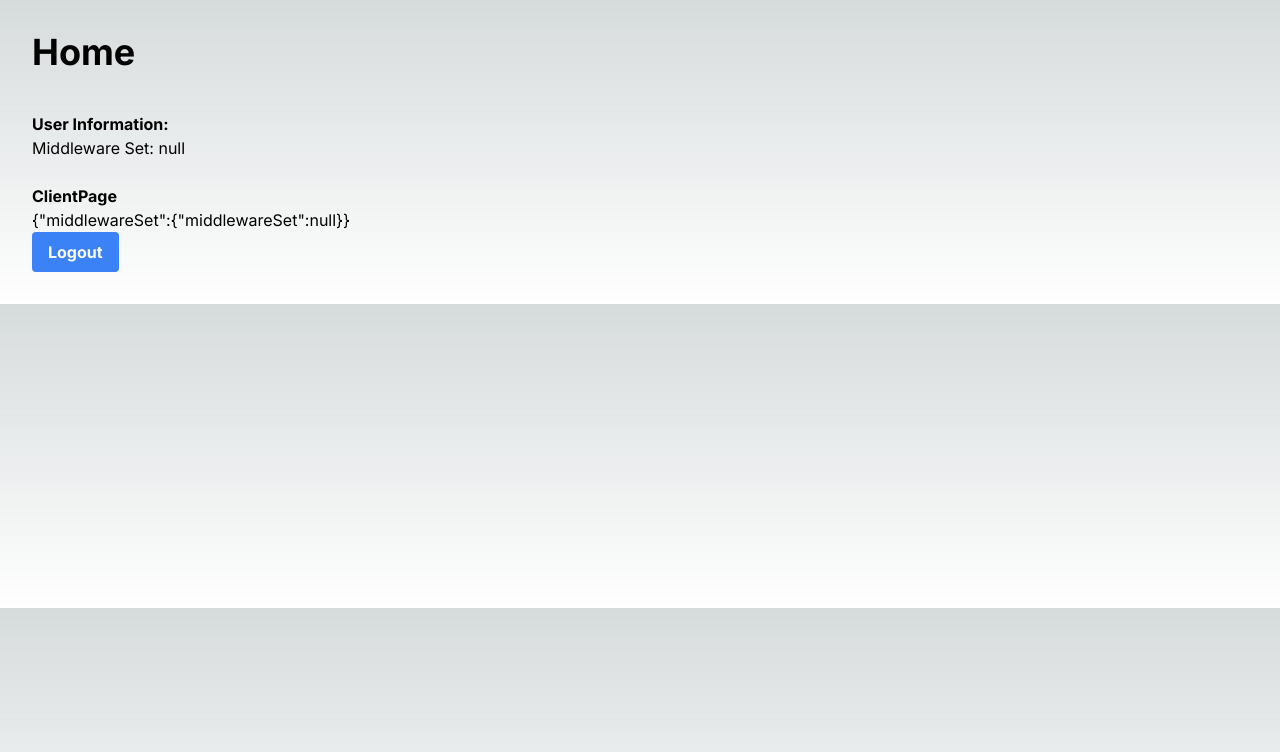
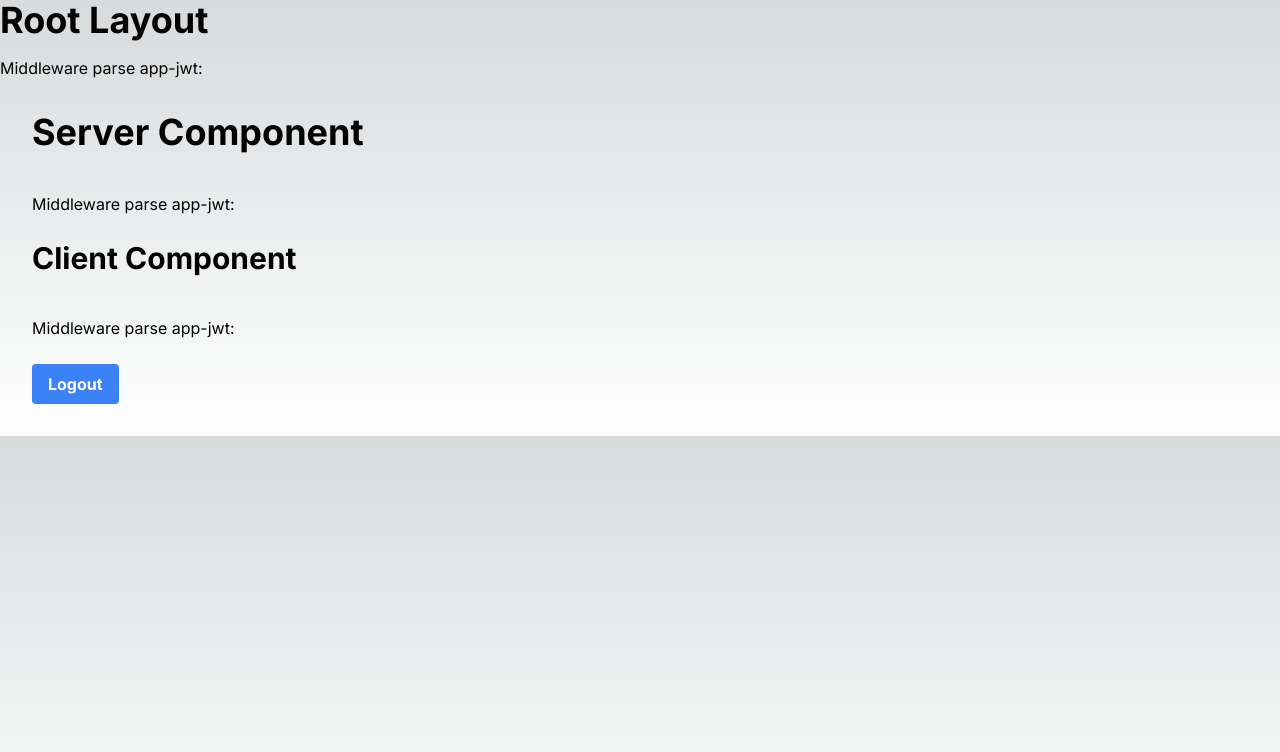
Before and after one commit to maxyou/GoogleLoginDemo, a Next.js app: page /home in a window 1280 px wide. Shown: the top 752 px of the page. Built offline with nearby package versions, Linux system fonts and the light colour scheme; no server answers.

Commit message:
Middleware parse app-jwt

```diff
--- a/src/app/home/clientpage.tsx
+++ b/src/app/home/clientpage.tsx
@@ -2,7 +2,7 @@
 
 import React, { useState } from 'react';
 
-const ClientPage: React.FC<{ middlewareSet: string | null }> = (middlewareSet) => {
+const ClientPage: React.FC<{ middlewareSet: string | null }> = ({middlewareSet}) => {
 
     const logout = () => {
         if (typeof window.google !== 'undefined') {
@@ -14,10 +14,12 @@ const ClientPage: React.FC<{ middlewareSet: string | null }> = (middlewareSet) =
 
     return (
         <div>
-            <p className="font-bold">ClientPage</p>
-            {
-                middlewareSet && JSON.stringify({ middlewareSet })
-            }
+            <h1 className="text-3xl font-bold mb-4">Client Component</h1>
+            <br />
+            <div>
+                <p>Middleware parse app-jwt: {middlewareSet}</p>
+            </div>
+            <br />
             <div>
                 <button className="bg-blue-500 hover:bg-blue-700 text-white font-bold py-2 px-4 rounded" onClick={logout}>
                     Logout
--- a/src/app/home/page.tsx
+++ b/src/app/home/page.tsx
@@ -20,11 +20,10 @@ export default function Home() {
 
     return (
         <div className="p-8">
-            <h1 className="text-4xl font-bold mb-4">Home</h1>
+            <h1 className="text-4xl font-bold mb-4">Server Component</h1>
             <br />
             <div>
-                <p className="font-bold">User Information:</p>
-                <p>Middleware Set: {JSON.stringify(middlewareSet)}</p>
+                <p>Middleware parse app-jwt: {middlewareSet}</p>
             </div>
             <br />
             <div>
--- a/src/app/layout.tsx
+++ b/src/app/layout.tsx
@@ -1,5 +1,6 @@
 import './globals.css'
 import { Inter } from 'next/font/google'
+import { headers, cookies } from 'next/headers'
 
 const inter = Inter({ subsets: ['latin'] })
 
@@ -8,14 +9,20 @@ export const metadata = {
   description: 'Generated by create next app',
 }
 
-export default function RootLayout({
-  children,
-}: {
-  children: React.ReactNode
-}) {
+export default function RootLayout({ children, } : { children: React.ReactNode }) {
+
+  const headersList = headers()
+  const middlewareSet = headersList.get('middlewareSet')
+
   return (
     <html lang="en">
-      <body className={inter.className}>{children}</body>
+      <body className={inter.className}>
+        <div>
+          <h1 className="text-4xl font-bold mb-4">Root Layout</h1>
+          <p>Middleware parse app-jwt: {middlewareSet}</p>
+        </div>
+        {children}
+      </body>
     </html>
   )
 }
--- a/src/common/tool/calc.ts
+++ b/src/common/tool/calc.ts
@@ -64,9 +64,9 @@ export async function getJoseJwtToken(jwtUser: JwtUser): Promise<string> {
         .setExpirationTime(exp)
         .setIssuedAt(iat)
         .setNotBefore(iat);
-    console.log(`using jose, tokenBeforeSign:${JSON.stringify(tokenBeforeSign)}`);
+    // console.log(`using jose, tokenBeforeSign:${JSON.stringify(tokenBeforeSign)}`);
     const token = await tokenBeforeSign.sign(new TextEncoder().encode(secret));
-    console.log(`using jose, token:${JSON.stringify(token)}`);
+    // console.log(`using jose, token:${JSON.stringify(token)}`);
 
     return token;
 }
```
Also changed, not shown: src/middleware.ts (+34 -15 lines).
